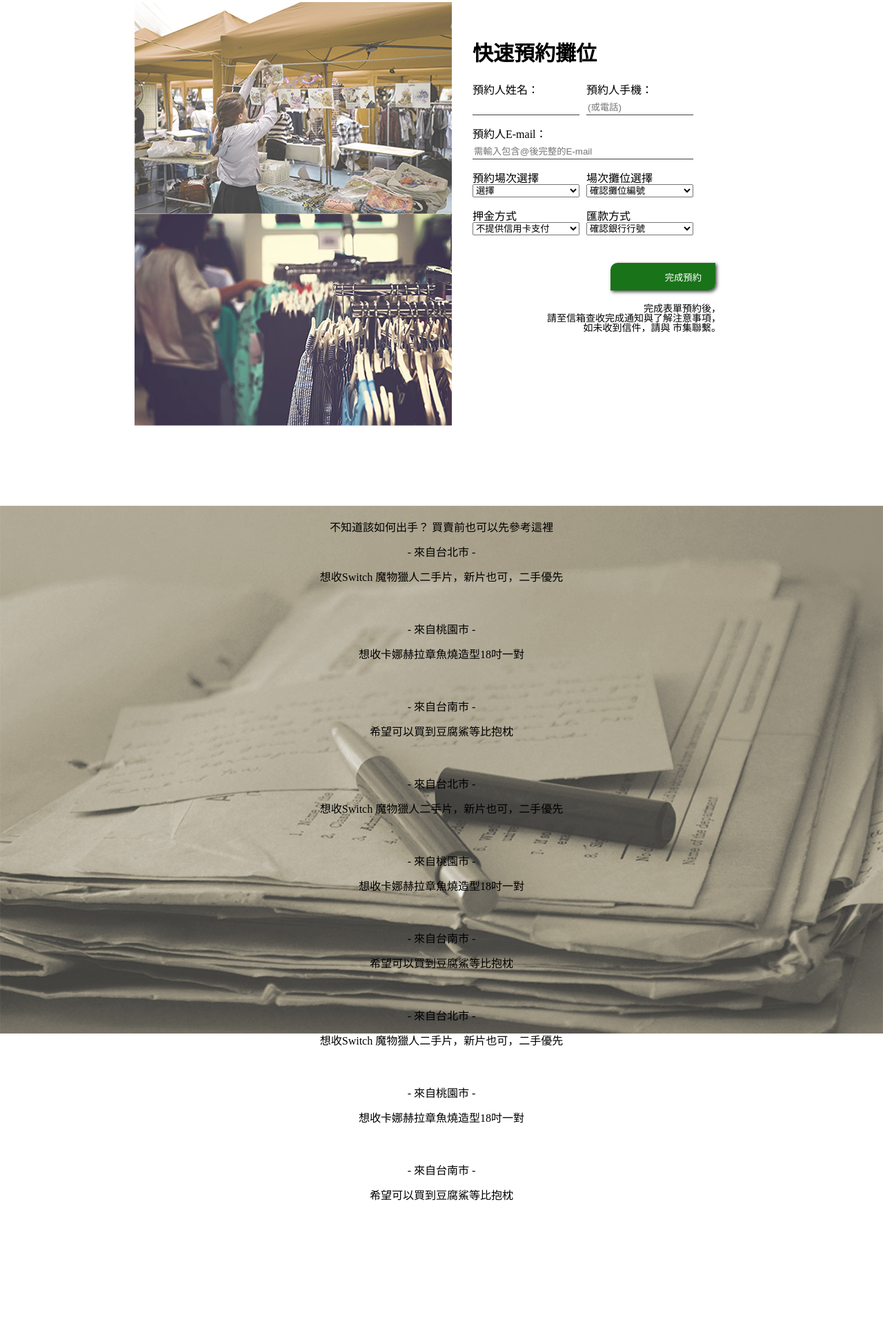
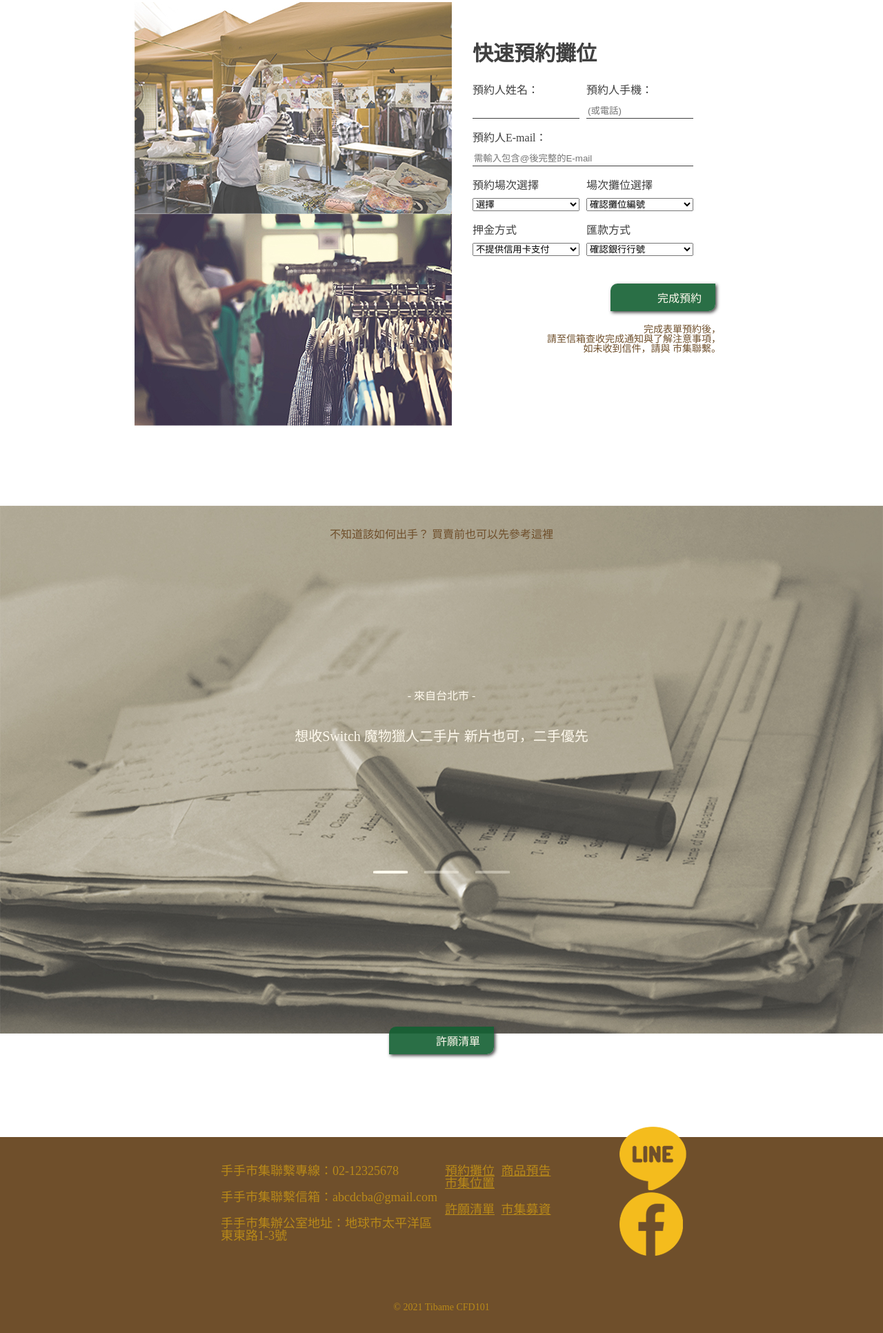
Before and after one commit to api810209/wd02007, a plain HTML site: page index.html in a window 1280 px wide. Shown: the part 862-2794 px from the top of the page at 69% size. Before the commit the page ends 2633 px from the top, so only its background shows below. Drawn offline with Linux system fonts and the light colour scheme; a web font is replaced by a local one.

Commit message:
首頁切完 沒上hover

```diff
--- a/css/index.css
+++ b/css/index.css
@@ -13,21 +13,29 @@ nav a{
     display: block;
     margin: 30px 0px;
     text-decoration: none;
-    color: white;
+    color: #fffaee;
     text-shadow: 0 0 20px #404040;
+    font-family: 'Dela Gothic One', cursive;
+    font-family: 'Noto Serif TC', serif;
+    font-size: 16px;
+    font-weight: bolder;
 }
 .logo{
     display: flex;
     justify-content: center;
     margin-top: 60px;
 }
-header p{
-    width: 350px;
-    word-break: keep-all;
+.header-txt{
+  margin-top: 50px;
+}
+.header-txt span{
     text-align: center;
-    line-height: 30px;
+    font-family: 'Dela Gothic One', cursive;
+    font-family: 'Noto Serif TC', serif;
+    font-size: 20px;
+    color: #6f4f2b;
     display: block;
-    margin: 30px auto;
+    margin: 20px auto;
 }
 
 .booking{
@@ -45,9 +53,12 @@ header p{
     padding: 60px 0 0 30px;
 }
 .booking-form h2{
+    font-family: 'Dela Gothic One', cursive;
+    font-family: 'Noto Serif TC', serif;
     font-size: 30px;
     font-weight: bold;
     margin-bottom: 20px;
+    color: #404040;
 }
 .booking-form-content{
     width: 320px;
@@ -61,8 +72,12 @@ header p{
     flex-direction: column;
     margin: 10px 0px;
 }
-.booking-form-value span{
-    padding-bottom: 5px;
+.booking-form-value span, .booking-form-select span{
+    padding-bottom: 10px;
+    color: #404040;
+    font-family: 'Dela Gothic One', cursive;
+    font-family: 'Noto Serif TC', serif;
+    font-weight: 200;
 }
 .booking-form-value input{
     height: 20px;
@@ -80,12 +95,15 @@ header p{
 .booking button{
     width: 152px;
     height: 40px;
-    background-color: rgba(0, 100, 0, 0.9);
+    background-color: rgba(19, 96, 50, 0.9);
     border-style: none;
     border-radius: 10px 0;
     box-shadow: 2px 2px 5px #404040;
-    color: white;
+    color: #fffaee;
     text-align: right;
+    font-family: 'Dela Gothic One', cursive;
+    font-family: 'Noto Serif TC', serif;
+    font-size: 16px;
     padding-right: 20px;
     display: block;
     margin-top: 30px;
@@ -93,39 +111,184 @@ header p{
 }
 .booking-form-notice{
     width: 300px;
+    font-family: 'Dela Gothic One', cursive;
+    font-family: 'Noto Serif TC', serif;
     font-size: 14px;
     text-align: right;
     word-break: keep-all;
+    color: #6f4f2b;
     margin-top: 20px;
     margin-left: 15%;
     display: block;
 }
 
+.wish{
+    width: 1280px;
+    display: flex;
+    flex-wrap: wrap;
+    justify-content: center;
+    margin:auto;
+    position: relative;
+    margin-bottom: 150px;
+}
 .wish-notice{
     text-align: center;
+    font-family: 'Dela Gothic One', cursive;
+    font-family: 'Noto Serif TC', serif;
+    color: #6f4f2b;
+    display: block;
     position: relative;
-    top: 40px;
+    top: 50px;
+    z-index: 3;
 }
 .wish-book{
-    width: 1280px;
-    height: 765px;
     display: flex;
     flex-direction: column;
     align-items: center;
-    margin: auto;
+    position: relative;
+}
+.wish-slides {
+    position: absolute;
+    width: 600px;
+    height: 280px;
+    top: 35%;
+    list-style: none;
     overflow: hidden;
-}
-.wish-book-list{
+  }
+  .wish-slide {
+    margin: 0;
+    padding: 0;
+    width: 100%;
+    height: 100%;
     position: absolute;
-}
-.wish-book-txt{
+    top: 0;
+    left: 0;
     text-align: center;
-}
-.wish-book-txt span{
+    display: flex;
+    flex-direction: column;
+    color: #fffaee;
+    transition: .5s transform ease-in-out;
+  }
+  .wish-slide span{
+    margin-bottom: 40px;
+    font-family: 'Dela Gothic One', cursive;
+    font-family: 'Noto Serif TC', serif;
+  }
+  .wish-slide p{
+    font-family: 'Dela Gothic One', cursive;
+    font-family: 'Noto Serif TC', serif;
+    font-size: 20px;
+  }
+  .wish-slide:nth-of-type(2) {
+    left: 100%;
+  }
+  .wish-slide:nth-of-type(3) {
+    left: 200%;
+  }
+  input[type="radio"] {
+    position: relative;
+    display: none;
+  }
+  .wish-controls-visible {
+    position: absolute;
+    width: 100%;
+    bottom: 12px;
+    text-align: center;
+  }
+  .wish-controls-visible label {
+    display: inline-block;
+    width: 50px;
+    height: 4px;
+    background-color: rgba(255, 250, 238, 0.4);
+    border-radius: 15%;
+    margin: 0 10px;
+  }
+  .wish-slides input[type="radio"]:nth-of-type(1):checked ~ .wish-controls-visible label:nth-of-type(1) {
+    background-color: #fffaee;
+  }
+  .wish-slides input[type="radio"]:nth-of-type(2):checked ~ .wish-controls-visible label:nth-of-type(2) {
+    background-color: #fffaee;
+  }
+  .wish-slides input[type="radio"]:nth-of-type(3):checked ~ .wish-controls-visible label:nth-of-type(3) {
+    background-color: #fffaee;
+  }
+  .wish-slides input[type="radio"]:nth-of-type(1):checked ~ .wish-slide {
+    transform: translatex(0%);
+  }
+  .wish-slides input[type="radio"]:nth-of-type(2):checked ~ .wish-slide {
+    transform: translatex(-100%);
+  }
+  .wish-slides input[type="radio"]:nth-of-type(3):checked ~ .wish-slide {
+    transform: translatex(-200%);
+  }
+  .wish a{
     display: block;
-    margin: 60px 0px 5px 0px;
-}
-.wish-book-txt p{
+    position: absolute;
+    bottom: -30px;
+  }
+  .wish a button{
+    width: 152px;
+    height: 40px;
+    background-color: rgba(19, 96, 50, 0.9);
+    border-style: none;
+    border-radius: 10px 0;
+    box-shadow: 2px 2px 5px #404040;
+    color: #fffaee;
+    font-family: 'Dela Gothic One', cursive;
+    font-family: 'Noto Serif TC', serif;
+    font-size: 16px;
+    text-align: right;
+    padding-right: 20px;
+  }
+
+  footer{
+    background-color: #6f4f2b;
+    padding: 30px 0;
+    font-family: 'Dela Gothic One', cursive;
+    font-family: 'Noto Serif TC', serif;
+    font-size: 18px;
+  }
+  .footer-content{
+    display: flex;
+    flex-wrap: wrap;
+    justify-content: space-between;
+    padding: 0 320px;
+  }
+  .footer-inf, .footer-path{
+    width: 50%;
+    box-sizing: border-box;
+  }
+  .footer-inf{
+    display: flex;
+    flex-direction: column;
+  }
+  .footer-inf span{
+    color: #b88919;
+    margin: 10px 0;
+  }
+  .footer-path{
+    display: flex;
+  }
+  .footer-nav-a{
+    padding: 10px 0;
+  }
+  .footer-nav-a a{
+    color: #b88919;
+    padding: 0 0 0 5px;
+  }
+  .footer-community{
+    position: relative;
+    bottom: 45px;
+    left: 30%;
+  }
+  .footer-community a{
+    padding-right: 20px;
+  }
+  p.cr{
+    text-align: center;
     display: block;
-    margin: 20px 0px 30px 0px;
-}
+    width: 100%;
+    margin-top: 20px;
+    color: #b88919;
+    font-size: 14px;
+  }
--- a/index.html
+++ b/index.html
@@ -7,21 +7,28 @@
     <title>手手市集</title>
     <link rel="stylesheet" href="css/reset.css">
     <link rel="stylesheet" href="css/index.css">
+    <link rel="preconnect" href="https://fonts.gstatic.com">
+<link href="https://fonts.googleapis.com/css2?family=Dela+Gothic+One&family=Noto+Serif+TC:wght@500;600;700&display=swap" rel="stylesheet">
 </head>
 <body>
     <header>
         <nav>
-            <a href="">預約攤位</a>
-            <a href="">許願清單</a>
-            <a href="">商品預告</a>
-            <a href="">市場募資</a>
-            <a href="">市集位置</a>
+            <a href="#">預約攤位</a>
+            <a href="#">許願清單</a>
+            <a href="#">商品預告</a>
+            <a href="#">市場募資</a>
+            <a href="#">市集位置</a>
         </nav>
         <h1 class="logo">
-            <img src="pic/index/logo.png" alt="">
+            <a href="#"><img src="pic/index/logo.png" alt=""></a>
         </h1>
-        <p>家裡收納空間不夠，有超過一個月以上都用不到的物品又不捨得丟，想要離開螢幕前享受人際互動
-        ，覺得包裝郵寄麻煩，網購等很久又怕被騙，買了不會操作</p>
+        <div class="header-txt">
+        <span>家裡收納空間不夠</span>
+        <span>有超過一個月以上都用不到的物品，又不捨得丟</span>
+        <span>想要離開螢幕前，享受人際互動</span>
+        <span>覺得包裝郵寄麻煩</span>
+        <span>網購等很久又怕被騙，買了還不會操作</span>
+        </div>
     </header>
 
     <div class="booking">
@@ -94,50 +101,72 @@
     </div>
 
     <div class="wish">
-        <div class="wish-notice">
-            <p>不知道該如何出手？ 買賣前也可以先參考這裡</p>
+        <p class="wish-notice">不知道該如何出手？ 買賣前也可以先參考這裡</p>
+
+        <div class="wish-book">
+            <img src="pic/index/wishimg.jpg" alt="" class="wish-img">
+
+            <ul class="wish-slides">
+                <input type="radio" id="control-1" name="control" checked>
+                <input type="radio" id="control-2" name="control">
+                <input type="radio" id="control-3" name="control">
+
+                <li class="wish-slide">
+                    <span>- 來自台北市 -</span>
+                    <p>想收Switch 魔物獵人二手片
+                    新片也可，二手優先</p>
+                </li>
+                <li class="wish-slide">
+                    <span>- 來自桃園市 -</span>
+                    <p>想收Switch 魔物獵人二手片
+                    新片也可，二手優先</p>
+                </li>
+                <li class="wish-slide">
+                    <span>- 來自台南市 -</span>
+                    <p>想收Switch 魔物獵人二手片
+                    新片也可，二手優先</p>
+                </li>
+
+                <div class="wish-controls-visible">
+                <label for="control-1"></label>
+                <label for="control-2"></label>
+                <label for="control-3"></label>
+                </div>
+            </ul>
         </div>
-        <div class="wish-book">
-            <img src="pic/index/wishimg.jpg" alt="">
-            <ul class="wish-book-list">
-                <lix class="wish-book-txt">
-                    <span>- 來自台北市 -</span>
-                    <p>想收Switch 魔物獵人二手片，新片也可，二手優先</p>
-                </lix>
-                <lix class="wish-book-txt">
-                    <span>- 來自桃園市 -</span>
-                    <p>想收卡娜赫拉章魚燒造型18吋一對</p>
-                </lix>
-                <lix class="wish-book-txt">
-                    <span>- 來自台南市 -</span>
-                    <p>希望可以買到豆腐鯊等比抱枕</p>
-                </lix>
-                <lix class="wish-book-txt">
-                    <span>- 來自台北市 -</span>
-                    <p>想收Switch 魔物獵人二手片，新片也可，二手優先</p>
-                </lix>
-                <lix class="wish-book-txt">
-                    <span>- 來自桃園市 -</span>
-                    <p>想收卡娜赫拉章魚燒造型18吋一對</p>
-                </lix>
-                <lix class="wish-book-txt">
-                    <span>- 來自台南市 -</span>
-                    <p>希望可以買到豆腐鯊等比抱枕</p>
-                </lix>
-                <lix class="wish-book-txt">
-                    <span>- 來自台北市 -</span>
-                    <p>想收Switch 魔物獵人二手片，新片也可，二手優先</p>
-                </lix>
-                <lix class="wish-book-txt">
-                    <span>- 來自桃園市 -</span>
-                    <p>想收卡娜赫拉章魚燒造型18吋一對</p>
-                </lix>
-                <lix class="wish-book-txt">
-                    <span>- 來自台南市 -</span>
-                    <p>希望可以買到豆腐鯊等比抱枕</p>
-                </lix>
-            </ul>
-        <ulv>
+        <a href="#"><button type="button">許願清單</button></a>
     </div>
+
+    <footer>
+        <div class="footer-content">
+            <div class="footer-inf">
+                <span>手手市集聯繫專線：02-12325678</span>
+                <span>手手市集聯繫信箱：abcdcba@gmail.com</span>
+                <span>手手市集辦公室地址：地球市太平洋區東東路1-3號</span>
+            </div>
+            <div class="footer-path">
+                <div class="footer-nav">
+                    <div class="footer-nav-a">
+                        <a href="#">預約攤位</a>
+                        <a href="#">商品預告</a>
+                        <a href="#">市集位置</a>
+                    </div>
+                    <div class="footer-nav-a">
+                        <a href="#">許願清單</a>
+                        <a href="#">市集募資</a>
+                    </div>
+                </div>
+                <div class="footer-community">
+                    <a href="">
+                        <img src="pic/index/line.png" alt="">
+                    </a>
+                    <a href="">
+                        <img src="pic/index/facebook.png" alt="">
+                    </a>
+                </div>
+            </div>
+            <p class="cr">&copy; 2021 Tibame CFD101</p>
+        </footer>
+        </div>
 </body>
 </html>
```
Also changed, not shown: booking.html (added, +12 -0 lines), test.html (added, +204 -0 lines), color.txt (added).
